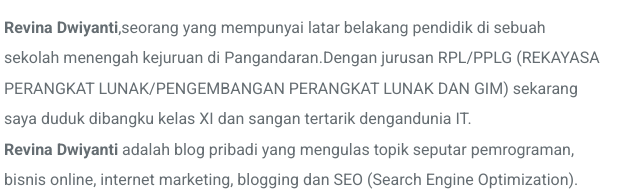
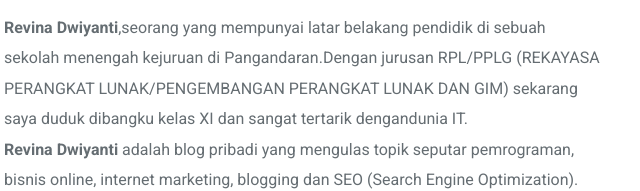
Before and after one commit to revina12/revina12.github.io, a plain HTML site: page index.html in a window 1280 px wide. Shown: the part 375-566 px from the top of the page, 36-676 px from the left. Drawn offline with Linux system fonts and the light colour scheme.

Commit message:
Update index.html

```diff
--- a/index.html
+++ b/index.html
@@ -46,7 +46,7 @@
             <h1 class="hero-name">Revina <span>Dwiyanti</span></h1>
             <p>
               <b>Revina Dwiyanti</b>,seorang yang mempunyai latar belakang pendidik di sebuah sekolah menengah kejuruan di Pangandaran.Dengan jurusan RPL/PPLG
-              (REKAYASA PERANGKAT LUNAK/PENGEMBANGAN PERANGKAT LUNAK DAN GIM) sekarang saya duduk dibangku kelas XI dan sangan tertarik dengandunia IT.
+              (REKAYASA PERANGKAT LUNAK/PENGEMBANGAN PERANGKAT LUNAK DAN GIM) sekarang saya duduk dibangku kelas XI dan sangat tertarik dengandunia IT.
             </p>
             <p>
               <b>Revina Dwiyanti</b> adalah blog pribadi yang mengulas topik seputar pemrograman, bisnis online, internet marketing, blogging dan SEO (Search Engine Optimization). Sampai saat ini, konten dan artikel pada blog ini ditulis oleh saya
```
